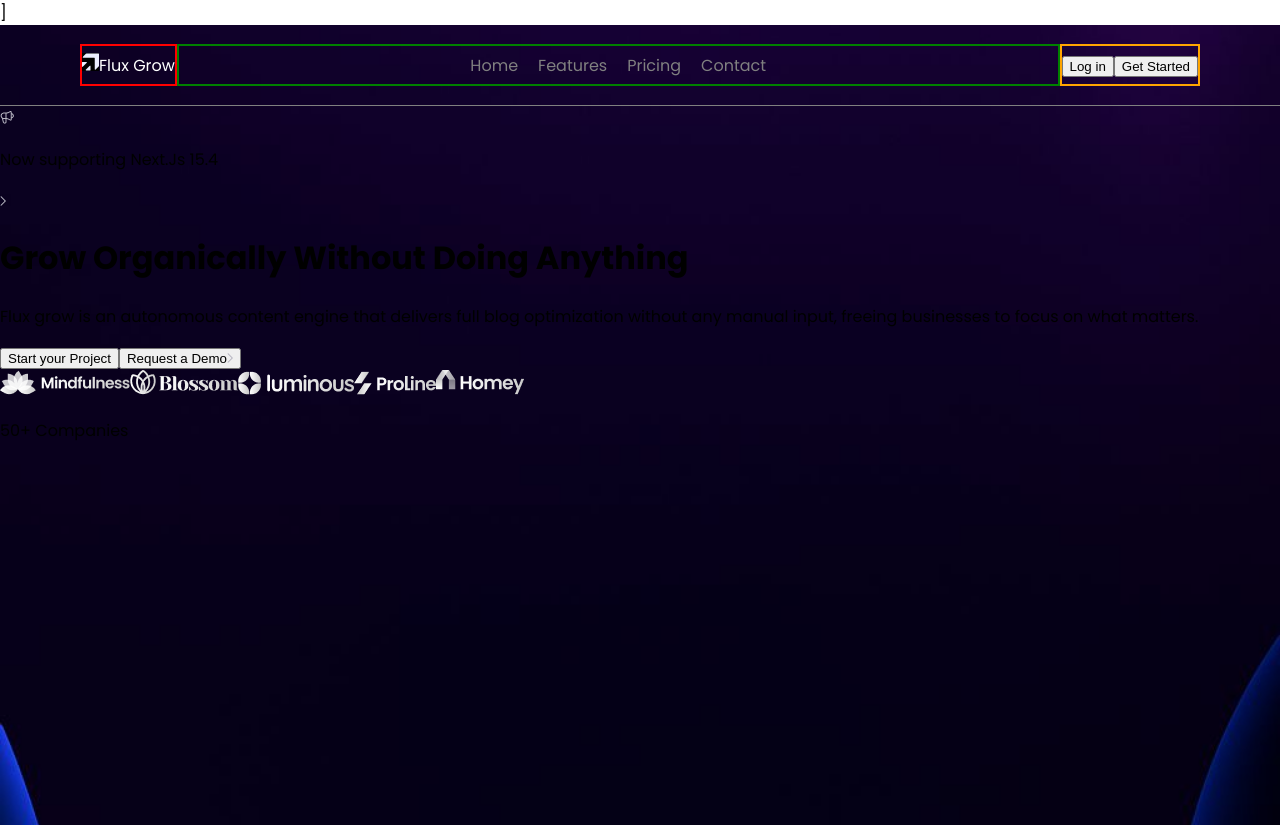
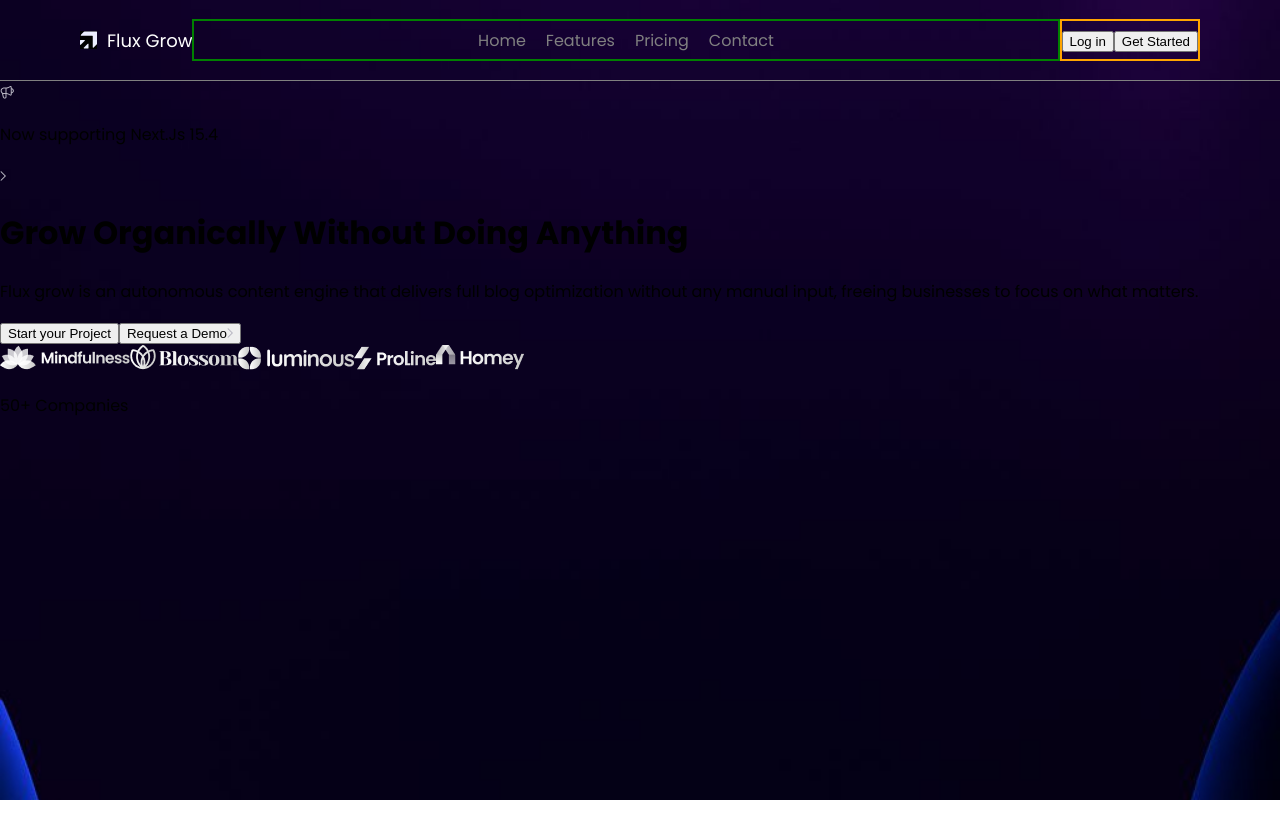
Before and after one commit to Mighty97/Flux-Grow, a React (Vite) app: page / in a window 1280 px wide. After the commit the page ends 800 px from the top, so only its background shows below. Built offline with nearby package versions, Linux system fonts and the light colour scheme.

Commit message:
brand name styled

```diff
--- a/index.html
+++ b/index.html
@@ -3,7 +3,7 @@
   <head>
     <meta charset="UTF-8" />
     <link rel="icon" href="./src/assets/logo.png">
-    <meta name="viewport" content="width=device-width, initial-scale=1.0" />]
+    <meta name="viewport" content="width=device-width, initial-scale=1.0" />
     <link rel="preconnect" href="https://fonts.googleapis.com">
     <link rel="preconnect" href="https://fonts.gstatic.com" crossorigin>
     <link href="https://fonts.googleapis.com/css2?family=Poppins:ital,wght@0,100;0,200;0,300;0,400;0,500;0,600;0,700;0,800;0,900;1,100;1,200;1,300;1,400;1,500;1,600;1,700;1,800;1,900&display=swap" rel="stylesheet">
--- a/src/component/Header.css
+++ b/src/component/Header.css
@@ -7,17 +7,20 @@
 .brand-name {
   display: flex;
   align-items: start;
-  border: 2px solid red;
   padding: 6.5px 0;
+  align-items: center;
 }
 
 .brand-logo {
   background-color: black;
+  margin-right: 10px;
 }
 
 .brand-name-text {
   margin: 0;
   color: white;
+  font-size: 18px;
+  font-weight: 400;
 }
 
 .links {
```
